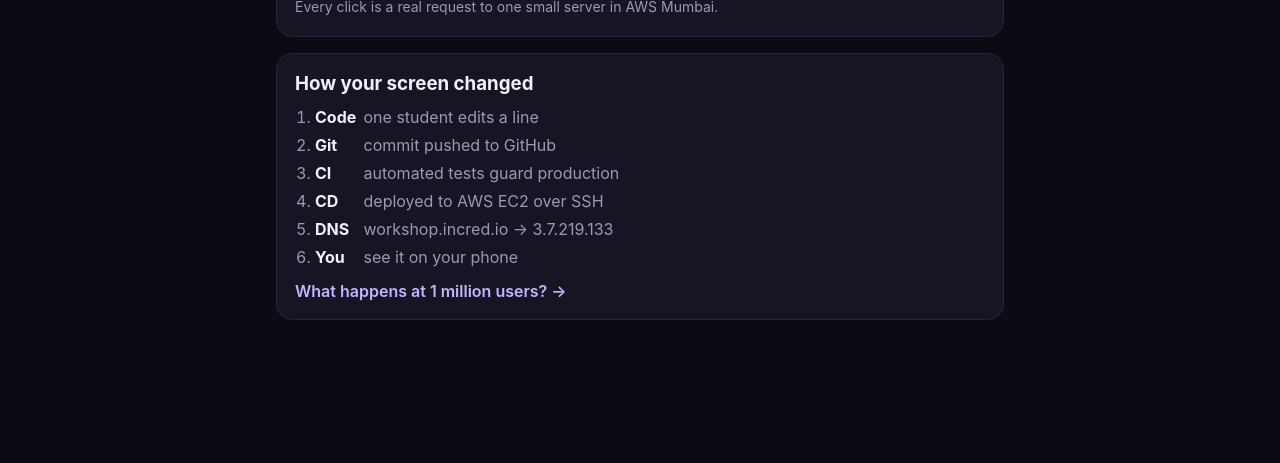
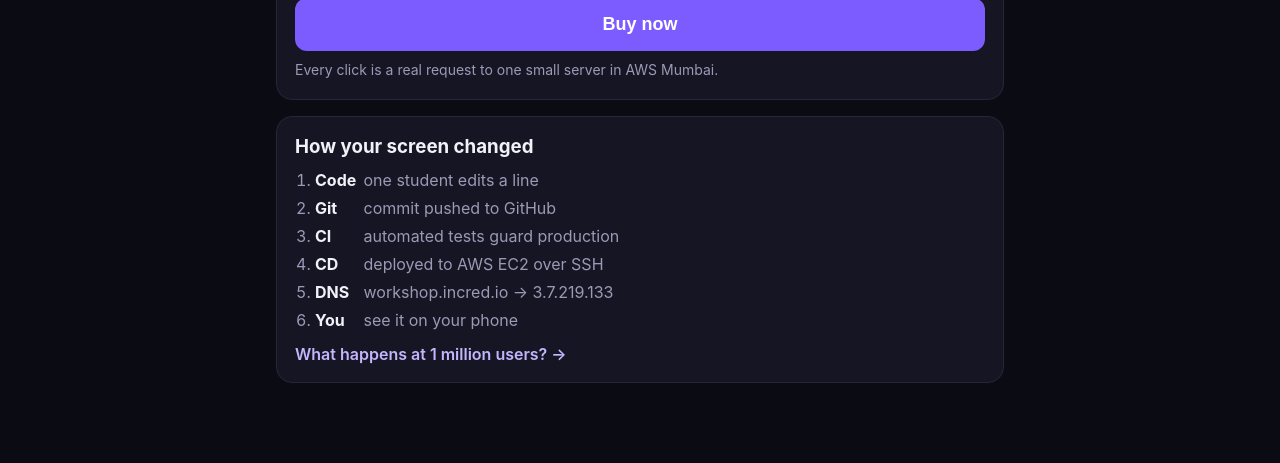
Before and after one commit to IncredApplicationsPvtLtd/workshop, a website: page public/index.html in a window 1280 px wide. Shown: the part 634-1097 px from the top of the page. Before the commit the page ends 1034 px from the top, so only its background shows below. Drawn offline with Linux system fonts and the light colour scheme; no server answers.

Commit message:
fix(button):added buynow button

```diff
--- a/public/index.html
+++ b/public/index.html
@@ -44,7 +44,7 @@
         <p class="price">₹1,999 <s>₹4,999</s></p>
       </div>
     </div>
-
+    <button id="buy-btn" class="buy">Buy now</button>
     <p class="result" id="buy-result">Every click is a real request to one small server in AWS Mumbai.</p>
   </section>
 
```
